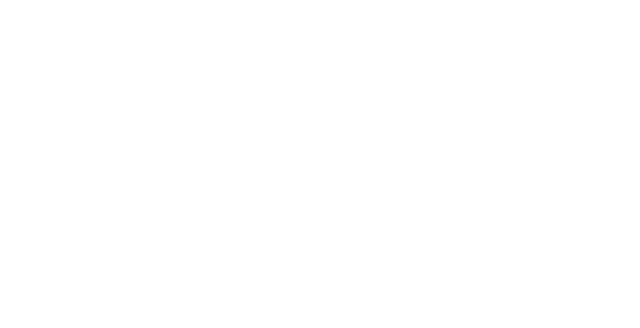
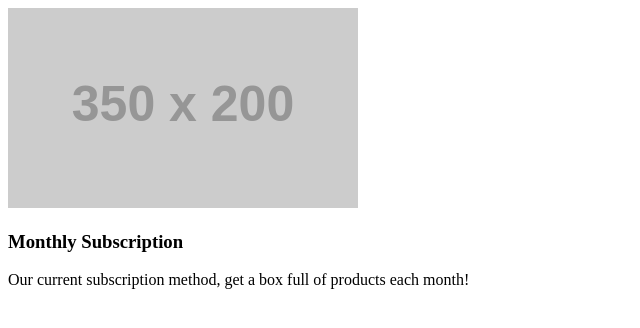
Before and after one commit to SlowKingV/paypal-test, a plain HTML site: page index.html in a window 1280 px wide. Shown: the whole page, without its empty margins (0-640 px from the left). Drawn offline with Linux system fonts and the light colour scheme; placeholder pictures from the web are drawn by us.

Commit message:
Add initial HTML structure

```diff
--- a/index.html
+++ b/index.html
@@ -6,6 +6,14 @@
     <title>Document</title>
 </head>
 <body>
-
+    <div class="envelope-wrap">
+        <div class="top">
+            <div class="card"><img src="https://via.placeholder.com/350x200/" alt="subscription image"></div>
+        </div>
+        <div class="bottom">
+            <h3>Monthly Subscription</h3>
+            <p>Our current subscription method, get a box full of products each month!</p>
+        </div>
+    </div>
 </body>
 </html>
```
